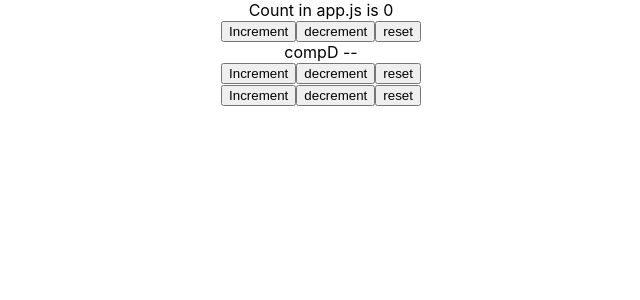
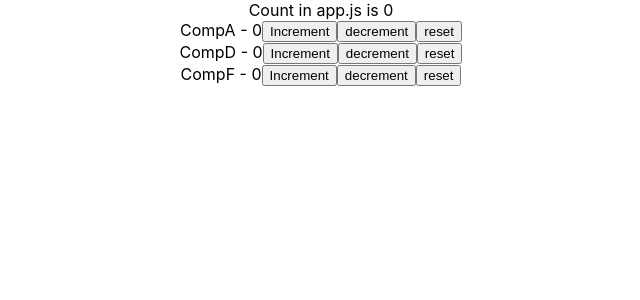
Before and after one commit to rutuja3036/hookApp2, a React (Create React App) app: page / in a window 1280 px wide. Shown: the top 300 px of the page, without its empty margins (319-959 px from the left). Built offline with nearby package versions, Linux system fonts and the light colour scheme.

Commit message:
individual states and global state

```diff
--- a/src/components/contextNreducer/CompD.js
+++ b/src/components/contextNreducer/CompD.js
@@ -7,7 +7,7 @@ function CompD() {
     const countContext = useContext(CountContext)
     return (
         <div>
-        <div> compD -- {countContext.count}</div>
+       CompD - {countContext.countState}
             <button onClick = {() => countContext.countDispatch('increment')}>Increment</button>
             <button onClick = {() => countContext.countDispatch('decrement')}>decrement</button>
             <button onClick = {() => countContext.countDispatch('reset')}>reset</button>
--- a/src/components/contextNreducer/CompF.js
+++ b/src/components/contextNreducer/CompF.js
@@ -7,6 +7,7 @@ function CompF() {
     const countContext = useContext(CountContext)
     return (
         <div>
+              CompF - {countContext.countState}
              <button onClick = {() => countContext.countDispatch('increment')}>Increment</button>
             <button onClick = {() => countContext.countDispatch('decrement')}>decrement</button>
             <button onClick = {() => countContext.countDispatch('reset')}>reset</button>
--- a/src/components/contextNreducer/compA.js
+++ b/src/components/contextNreducer/compA.js
@@ -6,6 +6,7 @@ function CompA() {
     const countContext = useContext(CountContext)
     return (
         <div>
+            CompA - {countContext.countState}
              <button onClick = {() => countContext.countDispatch('increment')}>Increment</button>
             <button onClick = {() => countContext.countDispatch('decrement')}>decrement</button>
             <button onClick = {() => countContext.countDispatch('reset')}>reset</button>
```
